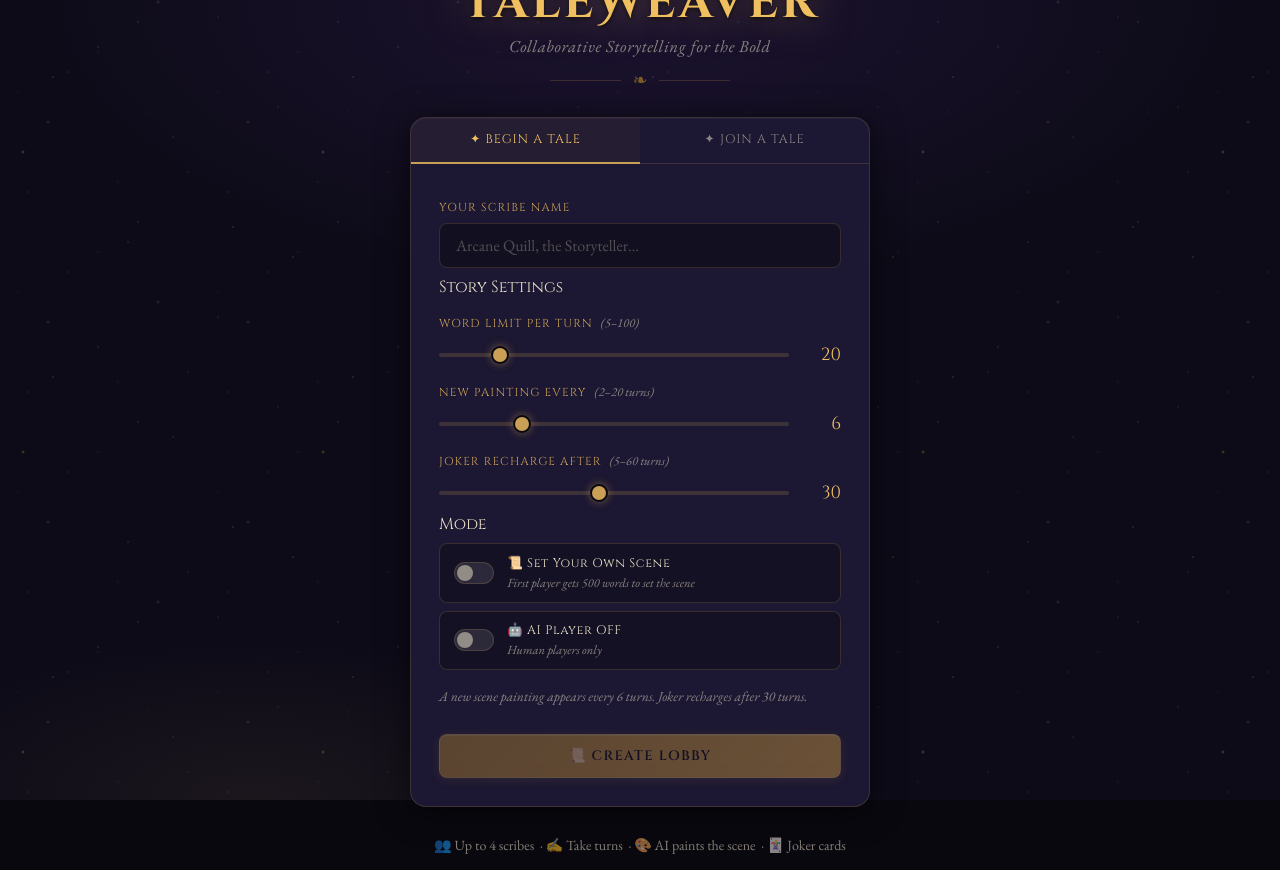
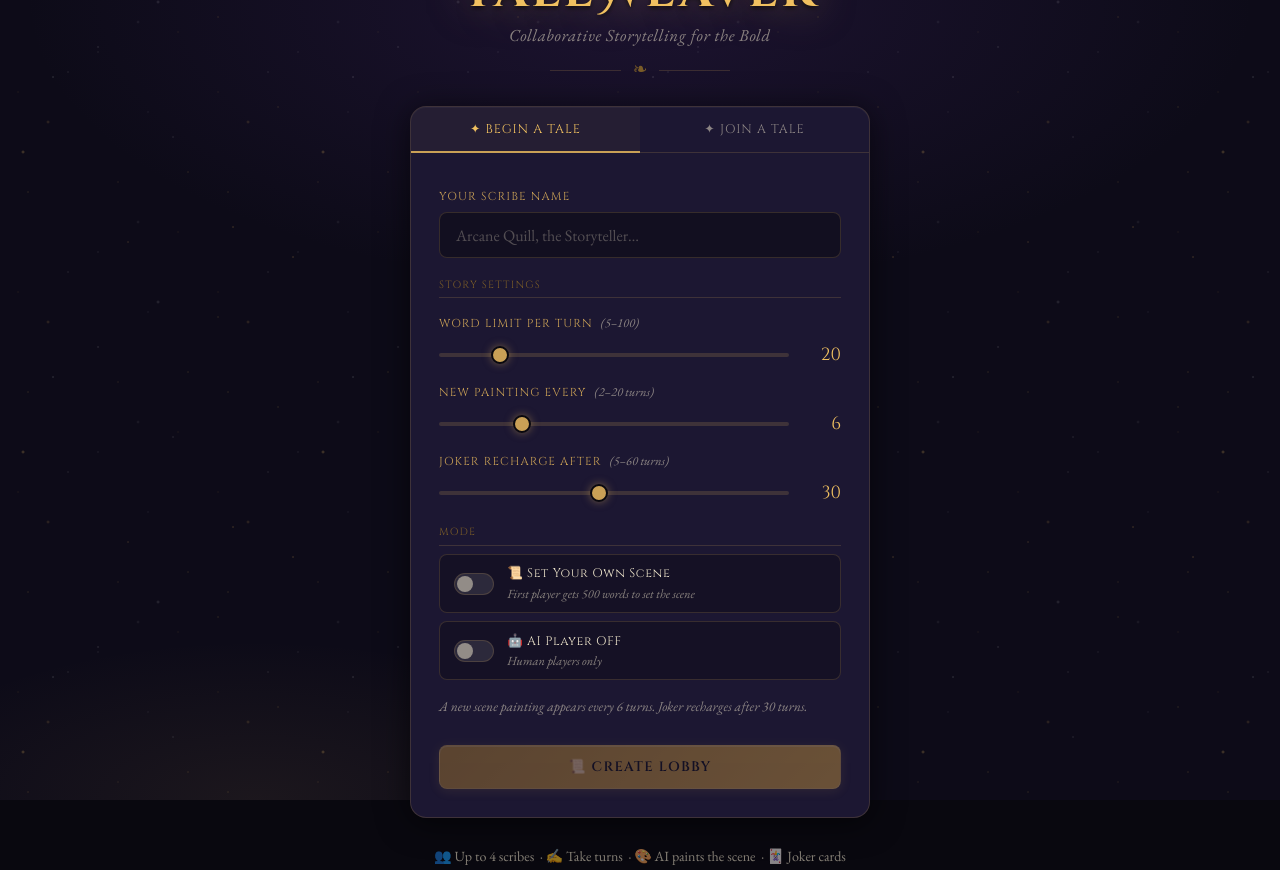
Before and after one commit to yannismpa-hue/taleweaver, a React (Vite) app in the folder client/: page / in a window 1280 px wide. Built offline with nearby package versions, Linux system fonts and the light colour scheme; no server answers.

Commit message:
Update Home.css

```diff
--- a/client/src/components/Home.css
+++ b/client/src/components/Home.css
@@ -276,3 +276,15 @@
   font-size: 0.78rem;
   color: var(--cream-dim);
 }
+
+/* ── SETTINGS SECTION DIVIDER ────────────────── */
+.settings-divider {
+  font-family: var(--ff-ui);
+  font-size: 0.65rem;
+  letter-spacing: 0.12em;
+  text-transform: uppercase;
+  color: var(--gold-dim);
+  margin-top: 0.75rem;
+  padding-bottom: 0.35rem;
+  border-bottom: 1px solid var(--border);
+}
```
